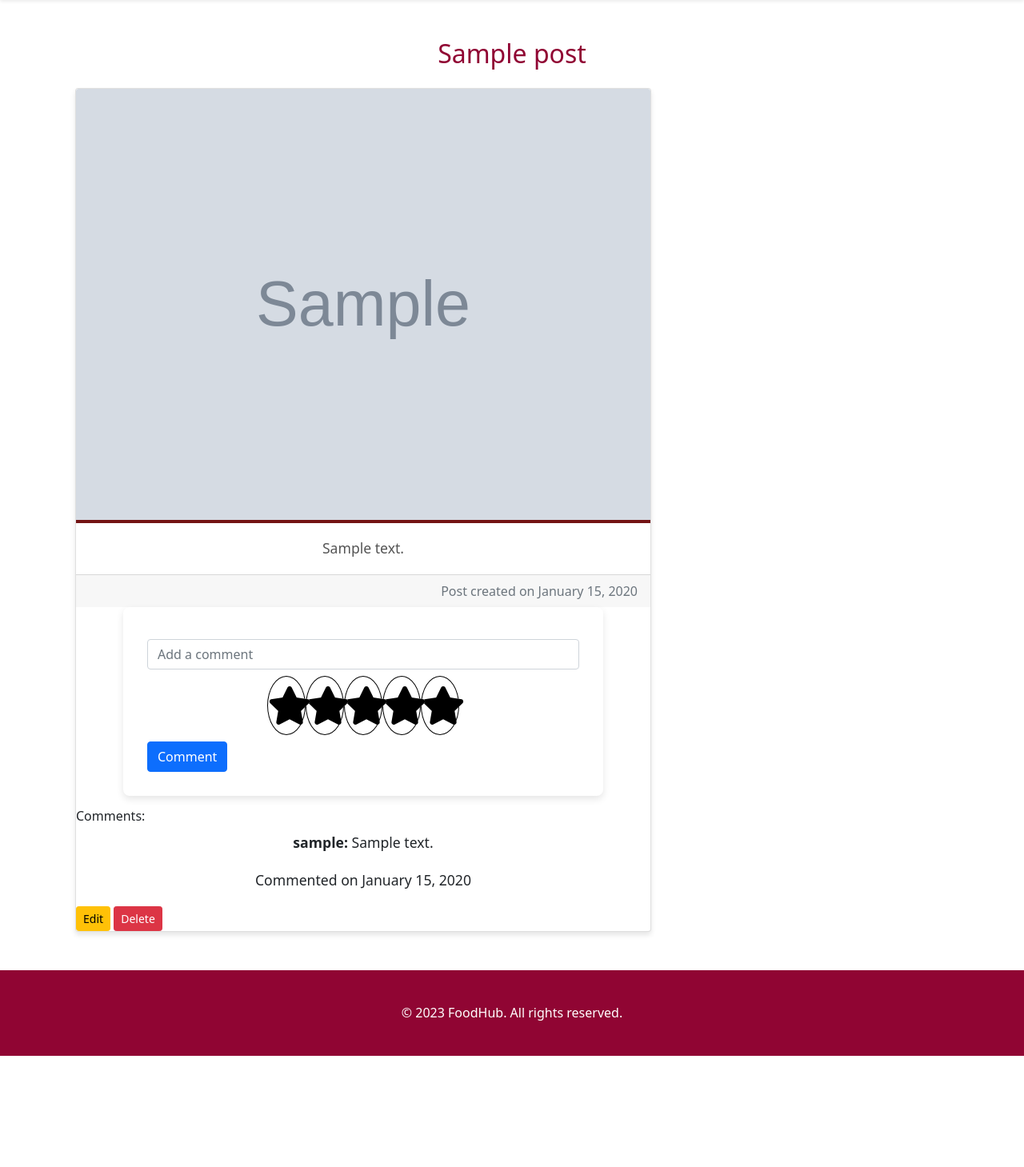
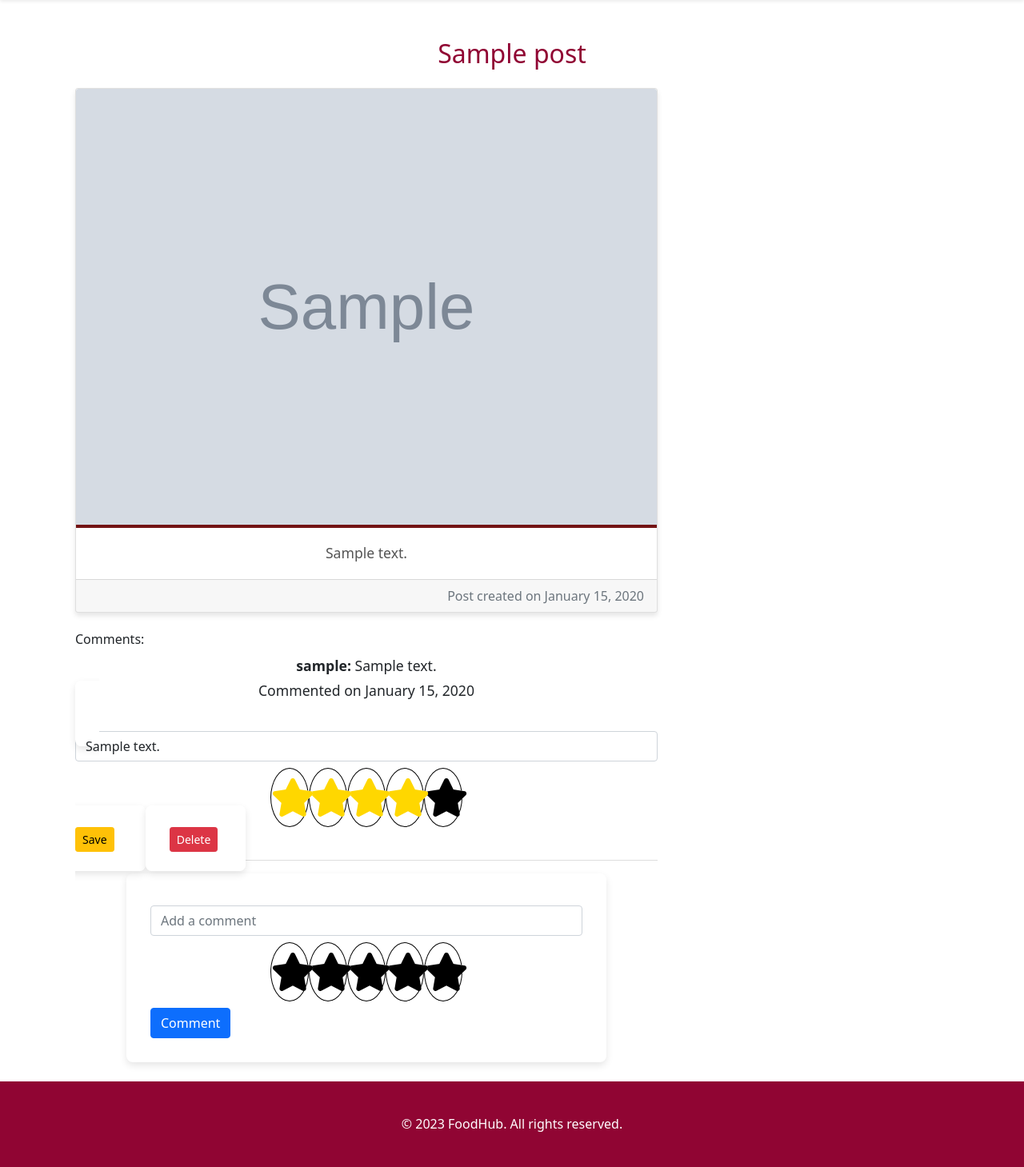
Before and after one commit to Zalakshah786/food_hub, a Django app: page /post_detail/1/ in a window 1280 px wide. Shown: the part 60-1519 px from the top of the page at 80% size. Before the commit the page ends 1380 px from the top, so only its background shows below. Run offline with Django 5.2, Linux system fonts and the light colour scheme; a user stored in the database is signed in; tables that the repository leaves empty hold one stand-in row (values such as "Sample post"); grey boxes marked "Sample" are stand-in pictures; some libraries are stand-ins or nearby versions.

Commit message:
add content for chef's details

```diff
--- a/foodhub/templates/foodhub/chef.html
+++ b/foodhub/templates/foodhub/chef.html
@@ -1,11 +1,10 @@
-{% extends 'base.html' %}
+{% extends "base.html" %}
 {% load static %}
 
+{% block title %}{{ post.title }}{% endblock %}
+
 {% block content %}
-
-
-<div class="container mt-5" id="chef-section">
-    <div class="row">
+<div class="container mt-5">
     <h2 class="text-center mb-4">{{ post.title }}</h2>
     <div class="col-md-8">
         <div class="card mb-4">
@@ -17,14 +16,43 @@
             <div class="card-body">
                 <p class="card-text">{{ post.content|safe }}</p>
             </div>
-
             <div class="card-footer text-muted">
                 Post created on {{ post.created_on|date:"F d, Y" }}
+            </div>
+        </div>
+        <div class="comments mt-3">
+            <h6>Comments:</h6>
+            {% for comment in comments %}
+            <div class="comment mb-3">
+                <p><strong>{{ comment.user.username }}:</strong> {{ comment.text }}</p>
+                <p>Commented on {{ comment.created_at|date:"F d, Y" }}</p>
+                {% if user == comment.user %}
+                <form action="{% url 'edit_comment' comment.pk %}" method="post" class="d-inline">
+                    {% csrf_token %}
+                    <input type="text" name="comment" value="{{ comment.text }}" class="form-control mb-2">
+                    <div class="rating">
+                        <input type="radio" id="star5" name="rating" value="5" {% if comment.rating == 5 %}checked{% endif %}><label for="star5" title="5 stars"><i class="fas fa-star"></i></label>
+                        <input type="radio" id="star4" name="rating" value="4" {% if comment.rating == 4 %}checked{% endif %}><label for="star4" title="4 stars"><i class="fas fa-star"></i></label>
+                        <input type="radio" id="star3" name="rating" value="3" {% if comment.rating == 3 %}checked{% endif %}><label for="star3" title="3 stars"><i class="fas fa-star"></i></label>
+                        <input type="radio" id="star2" name="rating" value="2" {% if comment.rating == 2 %}checked{% endif %}><label for="star2" title="2 stars"><i class="fas fa-star"></i></label>
+                        <input type="radio" id="star1" name="rating" value="1" {% if comment.rating == 1 %}checked{% endif %}><label for="star1" title="1 star"><i class="fas fa-star"></i></label>
+                    </div>
+                    <button type="submit" class="btn btn-sm btn-warning">Save</button>
+                </form>
+                <form action="{% url 'delete_comment' comment.pk %}" method="post" class="d-inline">
+                    {% csrf_token %}
+                    <button type="submit" class="btn btn-sm btn-danger">Delete</button>
+                </form>
+                {% endif %}
+            </div>
+            {% empty %}
+            <p>No comments yet.</p>
+            {% endfor %}
         </div>
         <div>
             <form action="{% url 'add_comment' post.pk %}" method="post">
                 {% csrf_token %}
-                        <input type = 'text' name = 'comment' placeholder = 'Add a comment' class = 'form-control mb-2'>
+                <input type="text" name="comment" placeholder="Add a comment" class="form-control mb-2">
                 <div class="rating">
                     <input type="radio" id="star5" name="rating" value="5"><label for="star5" title="5 stars"><i class="fas fa-star"></i></label>
                     <input type="radio" id="star4" name="rating" value="4"><label for="star4" title="4 stars"><i class="fas fa-star"></i></label>
@@ -34,27 +62,6 @@
                 </div>
                 <button class="btn btn-primary mt-2">Comment</button>
             </form>
-
-
-
-                </div>
-                <div class="comments mt-3">
-                    <h6>Comments:</h6>
-                    {% for comment in comments %}
-                    <div class="comment">
-
-                        <p><strong>{{ comment.user.username }}:</strong> {{ comment.text }}</p>
-                        <p>Commented on {{ comment.created_at|date:"F d, Y" }}</p>
-                        {% if user == comment.user %}
-                        <a href="{% url 'edit_comment' comment.pk %}" class="btn btn-sm btn-warning">Edit</a>
-                        <a href="{% url 'delete_comment' comment.pk %}" class="btn btn-sm btn-danger">Delete</a>
-                        {% endif %}
-                    </div>
-                    {% empty %}
-                    <p>No comments yet.</p>
-                    {% endfor %}
-                </div>
-            </div>
         </div>
     </div>
 </div>
--- a/foodhub/views.py
+++ b/foodhub/views.py
@@ -2,7 +2,7 @@
 from django.views import generic
 from .models import Post, Chef_Comment ,Dish_Receipe
 from django.contrib.auth.decorators import login_required
-from django.shortcuts import render, redirect
+from django.shortcuts import render, redirect, get_object_or_404
 from django.contrib.auth.forms import AuthenticationForm
 from django.contrib.auth import login, logout
 from django.contrib.auth.forms import UserCreationForm
@@ -49,27 +49,40 @@
 def dish_detail(request, pk):
     dish = Dish_Receipe.objects.get(pk=pk)
     return render(request, 'foodhub/dish_detail.html', {'dish': dish})
-
+@login_required
 def add_comment(request, pk):
-    post = Post.objects.get(pk=pk)
+    post = get_object_or_404(Post, pk=pk)
     if request.method == 'POST':
-        comment = Chef_Comment(user=request.user, post=post, text=request.POST['comment'], rating=request.POST['rating'])
+        comment_text = request.POST.get('comment', '')
+        rating = request.POST['rating']
+        comment = Chef_Comment(user=request.user, post=post, text=comment_text, rating=rating)
         comment.save()
         return redirect('post_detail', pk=pk)
     return render(request, 'foodhub/chef.html', {'post': post})
+
+@login_required
 def edit_comment(request, pk):
-    comment = Chef_Comment.objects.get(pk=pk)
+    comment = get_object_or_404(Chef_Comment, pk=pk)
+    if request.user != comment.user:
+        return redirect('post_detail', pk=comment.post.pk)
     if request.method == 'POST':
-        comment.text = request.POST['comment']
-        comment.rating = request.POST['rating']
+        comment.text = request.POST.get('comment', '')
+        comment.rating = request.POST.get('rating', 0)  # Default to 0 if not provided
         comment.save()
-        return redirect('post_detail', pk=comment.post.id)
-    return render(request, 'edit_comment.html', {'comment': comment})
+        return redirect('post_detail', pk=comment.post.pk)
+    return render(request, 'foodhub/chef.html', {'post': comment.post, 'edit_comment': comment})
+
+
+@login_required
 def delete_comment(request, pk):
-    comment = Chef_Comment.objects.get(pk=pk)
-    post_id = comment.post.id
-    comment.delete()
-    return redirect('post_detail', pk=post_id)
+    comment = get_object_or_404(Chef_Comment, pk=pk)
+    if request.user != comment.user:
+        return redirect('post_detail', pk=comment.post.pk)
+    if request.method == 'POST':
+        comment.delete()
+        return redirect('post_detail', pk=comment.post.pk)
+    return render(request, 'foodhub/chef.html', {'post': comment.post, 'delete_comment': comment})
+
 
 
 def home_view(request):
--- a/static/css/style.css
+++ b/static/css/style.css
@@ -255,6 +255,25 @@
 }
 
 
+/* Comments Section */
+.comments {
+    margin-top: 20px;
+}
+
+.comment {
+    border-bottom: 1px solid #ddd;
+    padding-bottom: 10px;
+    margin-bottom: 10px;
+}
+
+.comment p {
+    margin: 0;
+}
+
+.comment .btn {
+    margin-right: 5px;
+}
+
 /* Rating Stars */
 .rating {
     display: flex;
@@ -285,7 +304,6 @@
     color: #000; /* Black border color */
 }
 
-
 .rating label:hover::before,
 .rating label:hover ~ label::before {
     color: #FFD700; /* Hover color: yellow */
@@ -302,7 +320,6 @@
 .rating label:hover ~ input:checked ~ label::before {
     color: #FFD700; /* Hover color when selected: yellow */
 }
-
 
 /* Responsive Design */
 @media (max-width: 991px) {
```
Also changed, not shown: foodhub/urls.py (+9 -0 lines), media/chef_logo/foodhsyama_logo.jpg (added), media/chef_logo/gujjuben.jpg (added), media/chef_logo/rajshrifoof_logo.jpg (added), media/chef_logo/tarladalal_logo.jpg (added), media/post_images/foodshayama.jpg (added), media/post_images/gujjuben.jpg (added), media/post_images/rajshrifood1.jpg (added), static/images/foodhsyama_logo.jpg (added), static/images/foodshayama.jpg (added), static/images/gujjuben.jpg (added), static/images/rajshrifood.webp (added), static/images/rajshrifood1.jpg (added), static/images/rajshrifoof_logo.jpg (added), 1 more files. Lines whose indentation alone changed are shown as unchanged.
